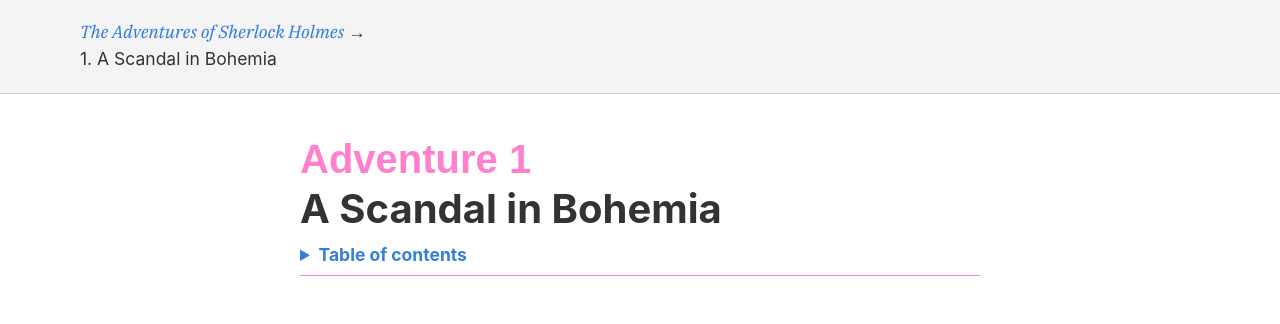
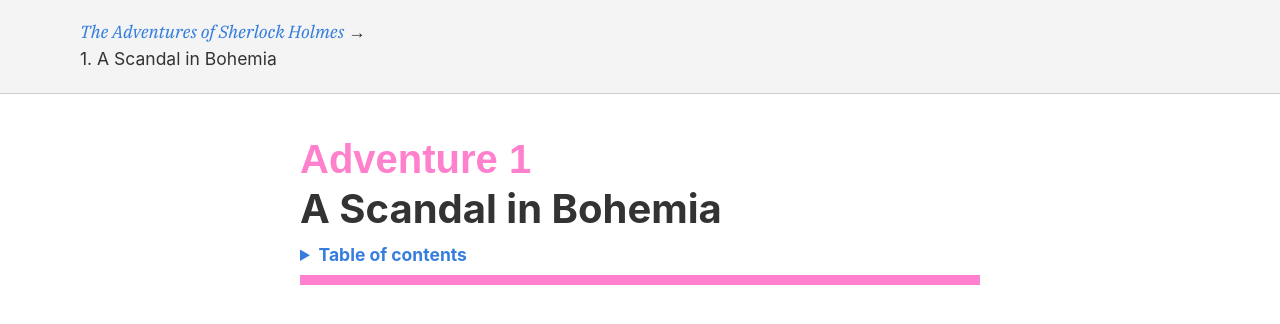
Before and after one commit to leonp/sherlock-holmes, a Jekyll site: the page built from a-scandal-in-bohemia/index.html, in a window 1280 px wide. Shown: the top 324 px of the page. Built offline with Jekyll 4.4.1, drawn with Linux system fonts in a browser that asks for light colours.

Commit message:
Fixed TOC links, made c-lh-copy small for narrow screens, found and cludged bw bug in Jekyll Tachyons

```diff
--- a/_includes/header.html
+++ b/_includes/header.html
@@ -27,6 +27,6 @@
 
     </head>
 
-    <body class="ma0 pa0 bg-white dark-gray c-serif lh-copy">
+    <body class="ma0 pa0 bg-white dark-gray c-serif c-lh-copy">
 
         <p class="clip"><a href="#content">Skip to content</a></p>
--- a/_layouts/story.html
+++ b/_layouts/story.html
@@ -40,7 +40,7 @@
 
                 {% for chapter in chapters %}
 
-                <section id="#ch{{ chapter.number }}" class="pt2">
+                <section id="ch{{ chapter.number }}" class="pt2">
 
                     <header class="c-avenir pb1 bb b--moon-gray">
 
--- a/_sass/_border-widths.scss
+++ b/_sass/_border-widths.scss
@@ -28,12 +28,12 @@
 
 */
 
-.bw0 { border-width: 0; }
-.bw1 { border-width: .125rem; }
-.bw2 { border-width: .25rem; }
-.bw3 { border-width: .5rem; }
-.bw4 { border-width: 1rem; }
-.bw5 { border-width: 2rem; }
+.bw0 { border-width: 0 !important; }
+.bw1 { border-width: .125rem !important; }
+.bw2 { border-width: .25rem !important; }
+.bw3 { border-width: .5rem !important; }
+.bw4 { border-width: 1rem !important; }
+.bw5 { border-width: 2rem !important; }
 
 /* Resets */
 .bt-0 { border-top-width: 0; }
--- a/_sass/_c.scss
+++ b/_sass/_c.scss
@@ -18,6 +18,12 @@
 
 .c-avenir {
     font-family: $c-avenir;
+}
+
+.c-hyphens {
+    hyphens: auto;
+    -moz-hyphens: auto;
+    -webkit-hyphens: auto;
 }
 
 
--- a/css/style.scss
+++ b/css/style.scss
@@ -17,11 +17,11 @@
     "aspect-ratios",
     "background-position",
     "background-size",
+    "borders",
     "border-colors",
     "border-radius",
     "border-style",
     "border-widths",
-    "borders",
     "box-shadow",
     "box-sizing",
     "clears",
```
Also changed, not shown: Gemfile.lock.
